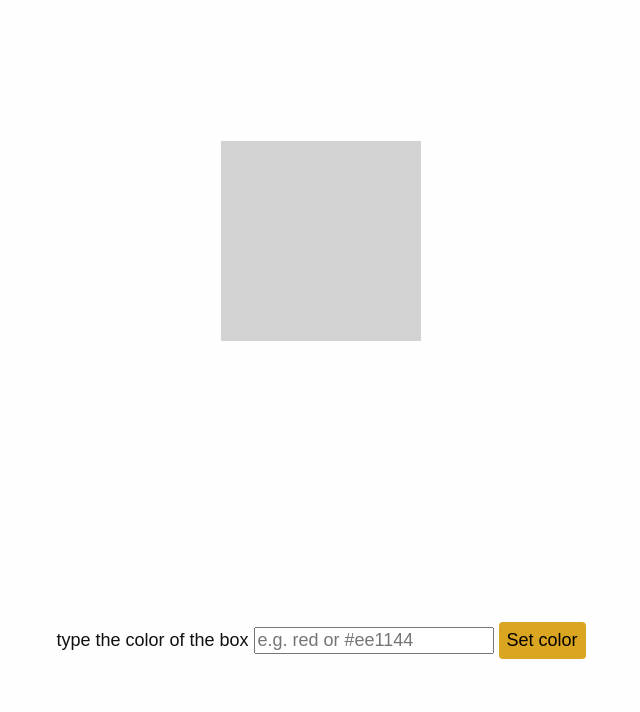
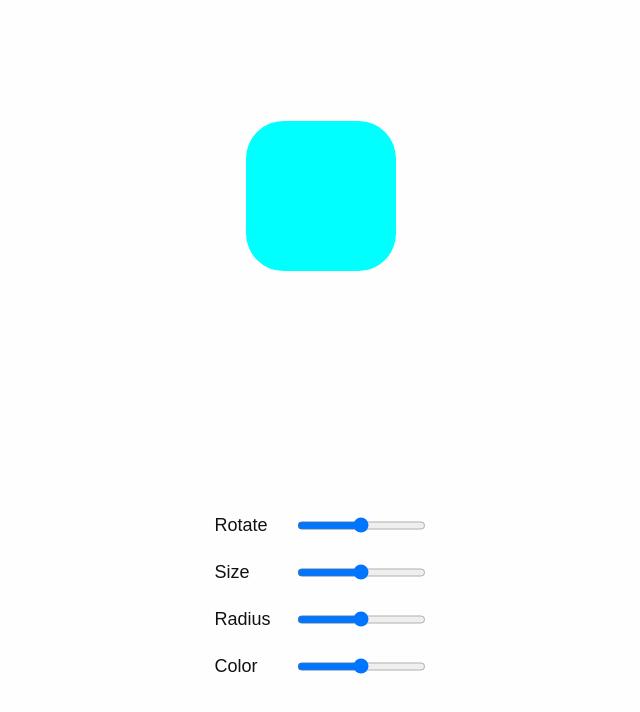
Before and after one commit to anniviz/javascript-playground-21, a website built with Vite: page src/index.html in a window 1280 px wide. Shown: the whole page, without its empty margins (319-959 px from the left). Built offline with nearby package versions, Linux system fonts and the light colour scheme.

Commit message:
Range input

```diff
--- a/src/index.html
+++ b/src/index.html
@@ -12,10 +12,21 @@
     <div class="box" data-box></div>
     <form data-form>
       <label>
-        type the color of the box
-        <input name="class-text" placeholder="e.g. red or #ee1144" />
+        Rotate
+        <input type="range" name="rotate-range" min="0" max="180" />
       </label>
-      <button>Set color</button>
+      <label>
+        Size
+        <input type="range" name="size-range" min="50" max="250" />
+      </label>
+      <label>
+        Radius
+        <input type="range" name="radius-range" min="0" max="50" />
+      </label>
+      <label>
+        Color
+        <input type="range" name="color-range" min="0" max="360" />
+      </label>
     </form>
   </body>
 </html>
--- a/src/index.js
+++ b/src/index.js
@@ -1,10 +1,28 @@
-const form = document.querySelector('[data-form]')
 const box = document.querySelector('[data-box]')
-const input = document.querySelector('[name="class-text"]')
+const rotate = document.querySelector('[name="rotate-range"]')
+const size = document.querySelector('[name="size-range"]')
+const radius = document.querySelector('[name="radius-range"]')
+const color = document.querySelector('[name="color-range"]')
 
-form.addEventListener('submit', event => {
-  event.preventDefault()
-  box.style.background = input.value
-  input.value = ''
-  input.focus()
+box.style.transform = 'rotate(' + rotate.value + 'deg)'
+box.style.height = size.value + 'px'
+box.style.width = size.value + 'px'
+box.style.borderRadius = radius.value + '%'
+box.style.background = 'hsl(' + color.value + 'deg, 100%, 50%)'
+
+rotate.addEventListener('input', () => {
+  box.style.transform = 'rotate(' + rotate.value + 'deg)'
 })
+
+size.addEventListener('input', () => {
+  box.style.height = size.value + 'px'
+  box.style.width = size.value + 'px'
+})
+
+radius.addEventListener('input', () => {
+  box.style.borderRadius = radius.value + '%'
+})
+
+color.addEventListener('input', () => {
+  box.style.background = 'hsl(' + color.value + 'deg, 100%, 50%)'
+})
--- a/src/styles/global.css
+++ b/src/styles/global.css
@@ -8,18 +8,22 @@ body {
   height: 100vh;
 }
 
-button {
-  background: goldenrod;
-  border: none;
-  padding: 8px;
-  border-radius: 4px;
+form {
+  display: flex;
+  flex-direction: column;
+  gap: 20px;
+}
+
+label {
+  display: grid;
+  grid-template-columns: 80px auto;
 }
 
 .box {
   width: 200px;
   height: 200px;
   background: lightgray;
-  transition: all 1s;
+  transition: all 0.2s;
 }
 
 .blue {
```
